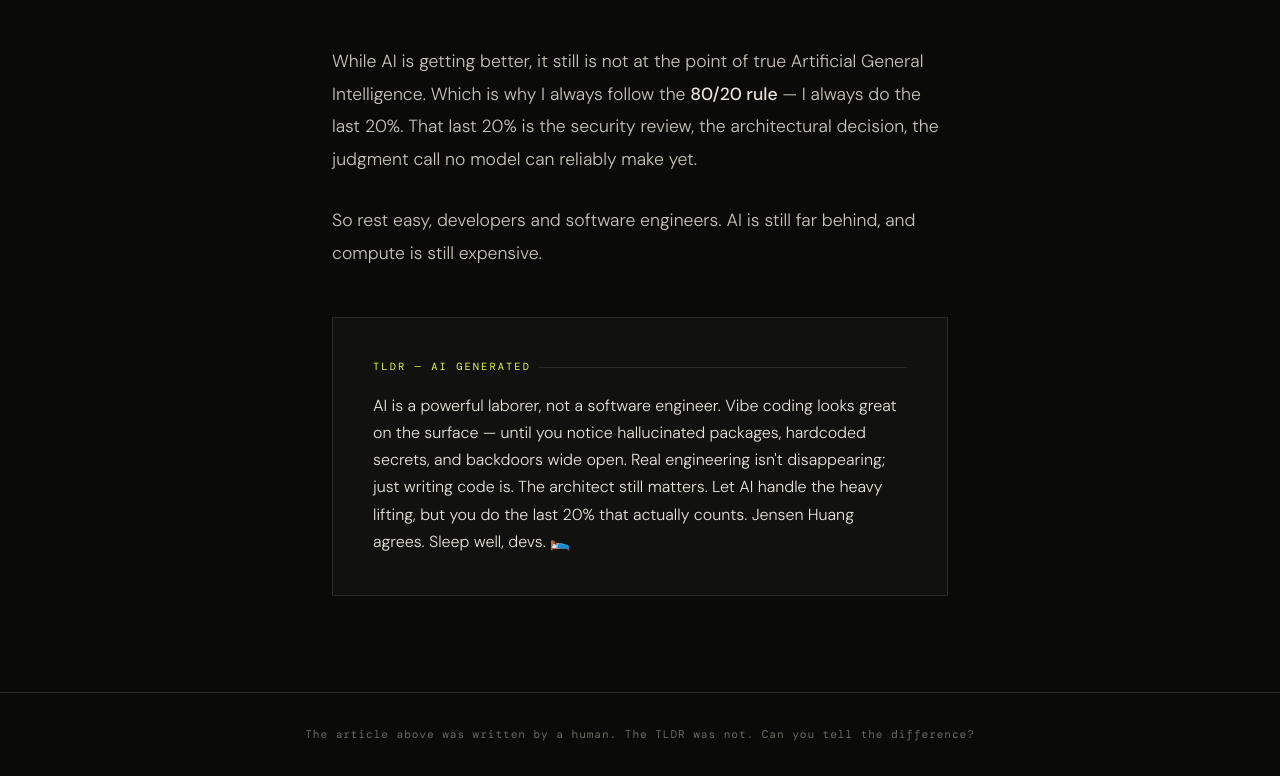
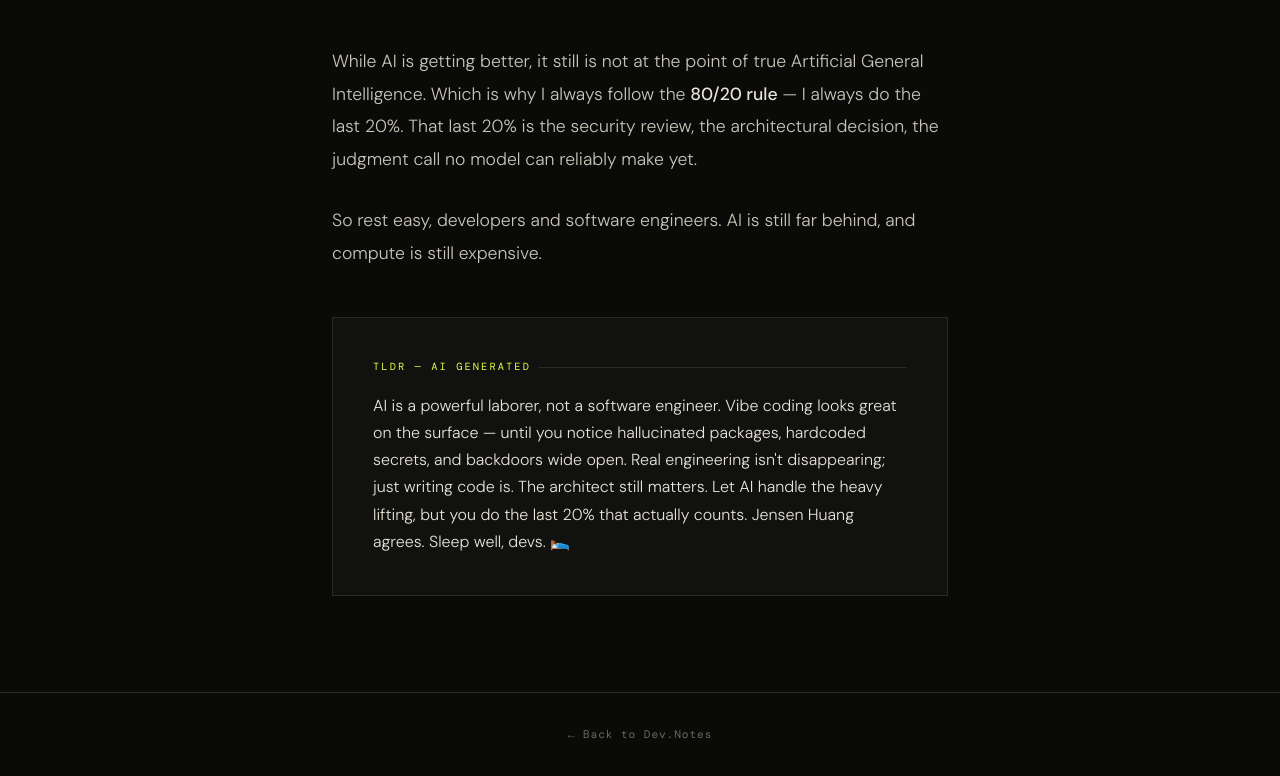
Before and after one commit to SenulMapa/JedachBlog, a website: page ai-not-replacing-engineers.html in a window 1280 px wide. Shown: the part 2024-2800 px from the top of the page. Drawn offline with nearby package versions, Linux system fonts and the light colour scheme; a web font is replaced by a local one.

Commit message:
Add back link to homepage from article

```diff
--- a/ai-not-replacing-engineers.html
+++ b/ai-not-replacing-engineers.html
@@ -343,7 +343,7 @@
 </article>
 
 <footer>
-  The article above was written by a human. The TLDR was not. Can you tell the difference?
+  <a href="/" style="color:var(--muted);text-decoration:none;">← Back to Dev.Notes</a>
 </footer>
 
 </body>
```
